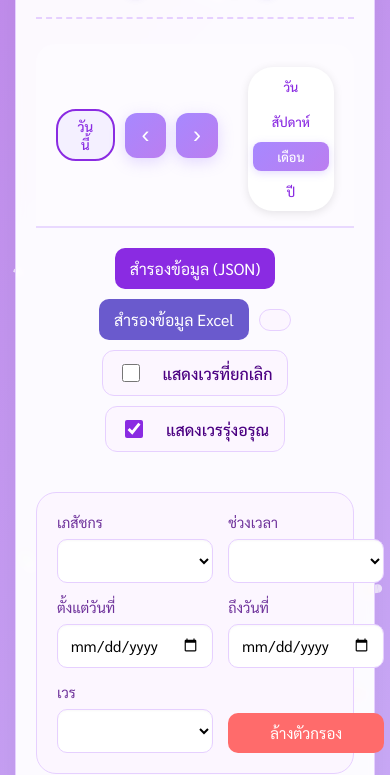
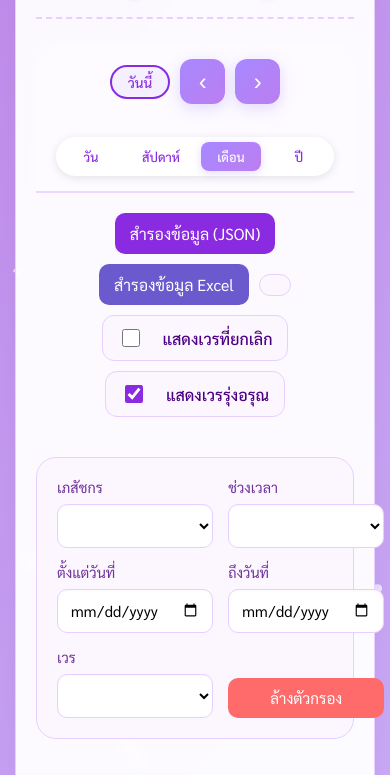
Before and after one commit to codex074/Sc-UTTH, a plain HTML site: page index.html in a window 390 px wide. Shown: the part 69-844 px from the top of the page. Drawn offline with nearby package versions, Linux system fonts and the light colour scheme; some packages are replaced by stand-ins of ours; a script that the page names is missing.

Commit message:
Add files via upload

```diff
--- a/style.css
+++ b/style.css
@@ -828,3 +828,48 @@ footer p {
         padding: 6px 8px;
     }
 }
+/* จัดให้ navigation กับชื่อเดือนอยู่ตรงกลาง */
+.calendar-nav {
+    display: flex;
+    flex-wrap: wrap;
+    justify-content: center;
+    align-items: center;
+    gap: 10px;
+    text-align: center;
+}
+
+/* ชื่อเดือนตรงกลาง */
+.nav-center-title {
+    flex: 1 1 100%;
+    text-align: center;
+    font-weight: bold;
+    font-size: 1.2em;
+    margin-top: 5px;
+}
+
+/* กล่องปุ่มเลือกมุมมอง (วัน / สัปดาห์ / เดือน / ปี) */
+.view-selector {
+    display: flex;
+    justify-content: center;
+    gap: 8px;
+    margin-top: 8px;
+    width: 100%;
+}
+.view-selector .view-btn {
+    flex: 1 1 auto;
+    min-width: 60px;
+    padding: 8px 12px;
+    border-radius: 8px;
+    text-align: center;
+}
+
+/* สำหรับมือถือเล็ก */
+@media (max-width: 480px) {
+    .nav-center-title {
+        font-size: 1em;
+    }
+    .view-selector .view-btn {
+        font-size: 0.8em;
+        padding: 6px 8px;
+    }
+}
```
